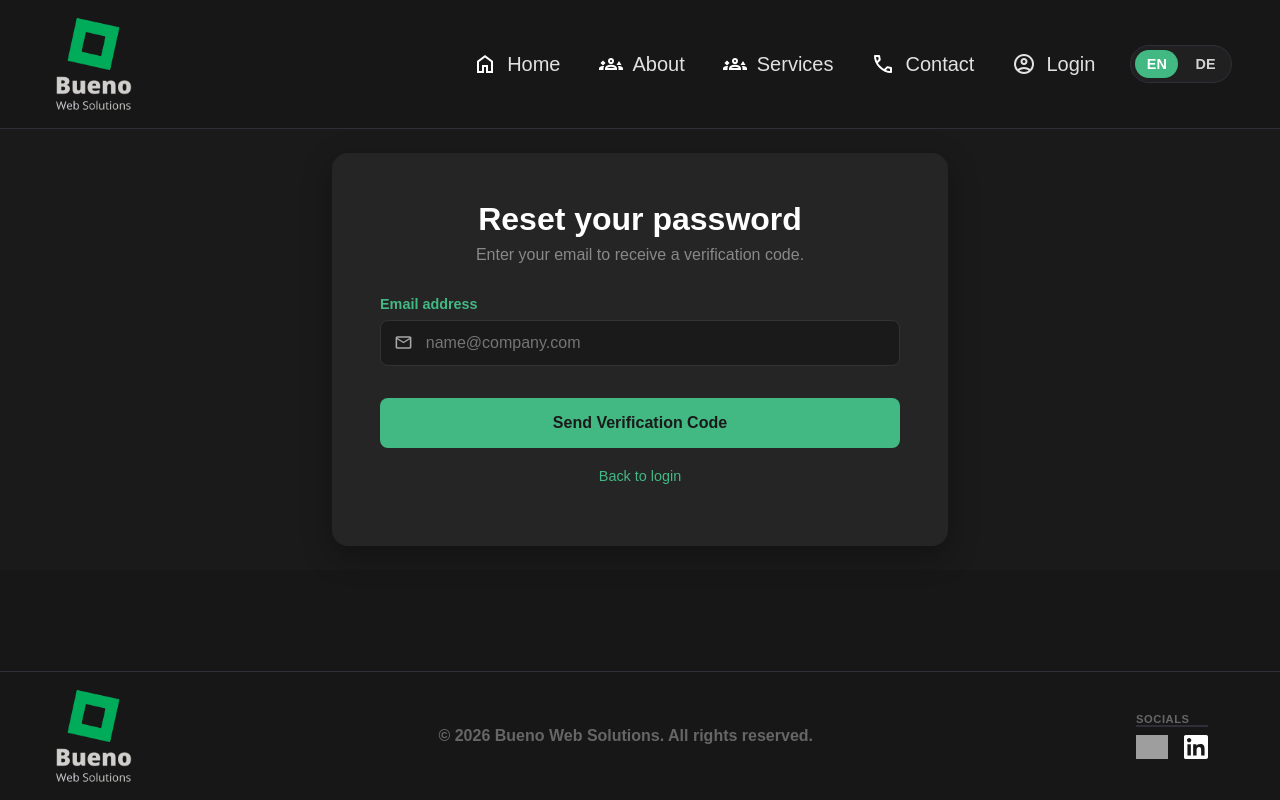
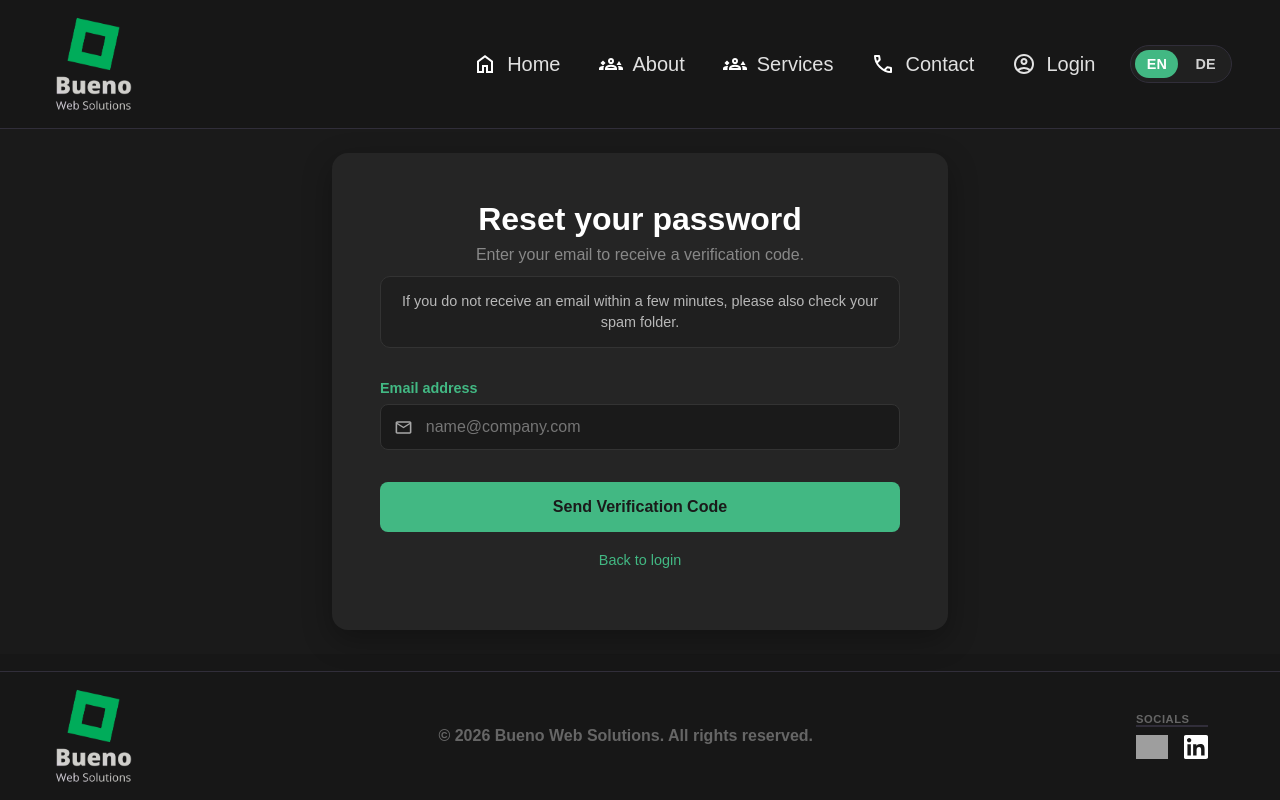
Before and after one commit to McBenjihood/buenows-frontend, a Vue app: page /auth/reset-password in a window 1280 px wide. Built offline with nearby package versions, Linux system fonts and the light colour scheme; no server answers; grey boxes are pictures that could not be loaded; a web font is replaced by a local one.

Commit message:
Add spam folder hint to password reset flow

```diff
--- a/src/components/App/account/ResetPasswordForm.vue
+++ b/src/components/App/account/ResetPasswordForm.vue
@@ -29,6 +29,10 @@ const pageSubtitle = computed(() => {
   if (step.value === 2) return t('authPage.verifyOtpSubtitle')
   if (step.value === 3) return t('authPage.newPasswordSubtitle')
   return ''
+})
+
+const showMailHint = computed(() => {
+  return step.value === 1 || step.value === 2
 })
 
 const submitButtonText = computed(() => {
@@ -113,7 +117,14 @@ async function handleSubmit() {
     <div class="login-wrapper">
       <div class="solutions-block">
         <h1>{{ pageTitle }}</h1>
-        <p class="subtitle" v-if="step !== 4">{{ pageSubtitle }}</p>
+
+        <p class="subtitle" v-if="step !== 4">
+          {{ pageSubtitle }}
+        </p>
+
+        <p v-if="showMailHint" class="mail-hint">
+          {{ t('authPage.checkSpamHint') }}
+        </p>
 
         <p v-if="errorMsg" class="error-message">
           {{ errorMsg }}
@@ -271,7 +282,19 @@ h1 {
   text-align: center;
   color: #888;
   margin-top: 0;
-  margin-bottom: 2rem;
+  margin-bottom: 0.75rem;
+}
+
+.mail-hint {
+  color: #b8b8b8;
+  background-color: #1f1f1f;
+  border: 1px solid #333;
+  border-radius: 10px;
+  padding: 0.85rem 1rem;
+  margin: 0 0 2rem 0;
+  font-size: 0.9rem;
+  line-height: 1.5;
+  text-align: center;
 }
 
 .error-message {
--- a/src/i18n/index.ts
+++ b/src/i18n/index.ts
@@ -304,6 +304,8 @@ const messages = {
       changePasswordButton: 'Change Password',
       resetSuccessMessage: 'Your password has been changed successfully. You can now login.',
       backToLogin: 'Back to login',
+      checkSpamHint:
+        'If you do not receive an email within a few minutes, please also check your spam folder.',
     },
     accountPage: {
       title: 'Dashboard',
@@ -696,8 +698,11 @@ const messages = {
       confirmPasswordLabel: 'Passwort bestätigen',
       passwordsDoNotMatch: 'Die Passwörter stimmen nicht überein.',
       changePasswordButton: 'Passwort ändern',
-      resetSuccessMessage: 'Ihr Passwort wurde erfolgreich geändert. Sie können sich nun einloggen.',
+      resetSuccessMessage:
+        'Ihr Passwort wurde erfolgreich geändert. Sie können sich nun einloggen.',
       backToLogin: 'Zurück zum Login',
+      checkSpamHint:
+        'Falls Sie innerhalb weniger Minuten keine E-Mail erhalten, prüfen Sie bitte auch Ihren Spam-Ordner.',
     },
     accountPage: {
       title: 'Dashboard',
```
